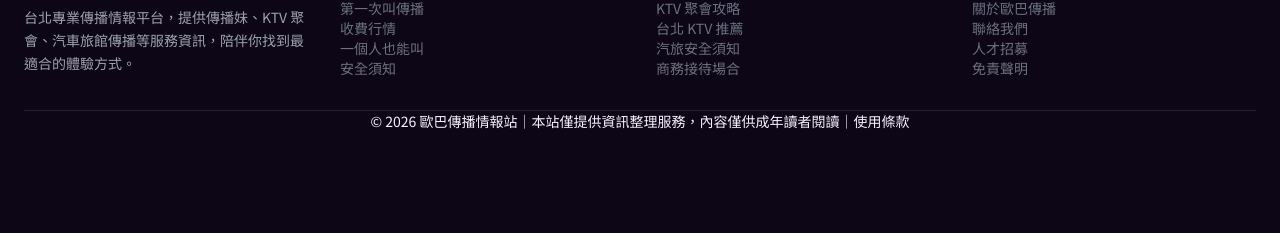
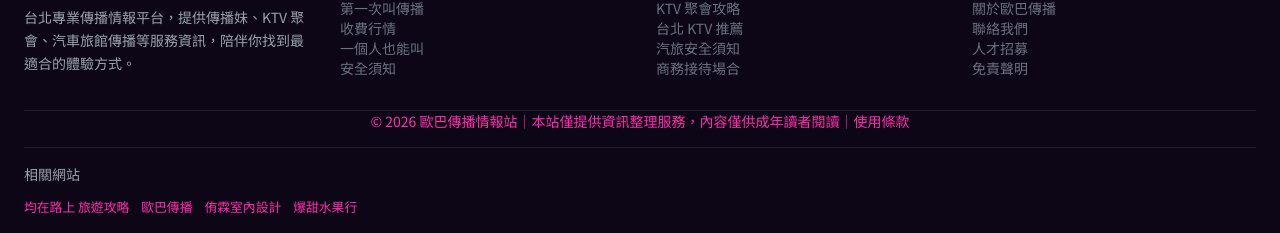
Before and after one commit to obaoba0808/FH, a website: page companion-levels-2026.html in a window 1280 px wide. Shown: the part 8243-8476 px from the top of the page. Before the commit the page ends 8374 px from the top, so only its background shows below. Drawn offline with nearby package versions, Linux system fonts and the light colour scheme.

Commit message:
style: 全站Footer字體顏色更新為 #ff2daf（含版權宣告與相關網站連結）

```diff
--- a/companion-levels-2026.html
+++ b/companion-levels-2026.html
@@ -459,7 +459,18 @@
                 </div>
             </div>
             <div class="border-t border-white/10 pt-6 text-center text-sm text-gray-600">
-                <p>© 2026 歐巴傳播情報站｜本站僅提供資訊整理服務，內容僅供成年讀者閱讀｜<a href="/FH/disclaimer.html" class="hover:text-neonPink">使用條款</a></p>
+                <p style="color: #ff2daf;">© 2026 歐巴傳播情報站｜本站僅提供資訊整理服務，內容僅供成年讀者閱讀｜<a href="/FH/disclaimer.html" class="hover:text-neonPink">使用條款</a></p>
+            </div>
+
+            <!-- Sister Sites -->
+            <div class="sister-sites" style="padding: 1rem 0; margin-top: 1rem; border-top: 1px solid rgba(255,255,255,0.1);">
+              <h4 style="font-size: 0.875rem; color: #9ca3af; margin-bottom: 0.5rem;">相關網站</h4>
+              <ul style="list-style: none; padding: 0; margin: 0; display: flex; flex-wrap: wrap; gap: 0.75rem;">
+                <li><a href="https://golightly.fun/" target="_blank" rel="noopener" style="color: #ff2daf; font-size: 0.8rem;">均在路上 旅遊攻略</a></li>
+                <li><a href="https://obaoba0808.github.io/FH/" target="_blank" rel="noopener" style="color: #ff2daf; font-size: 0.8rem;">歐巴傳播</a></li>
+                <li><a href="https://obaoba0808.github.io/Yulin-Design/" target="_blank" rel="noopener" style="color: #ff2daf; font-size: 0.8rem;">侑霖室內設計</a></li>
+                <li><a href="https://obaoba0808.github.io/Sweet-Burst-Fruits/" target="_blank" rel="noopener" style="color: #ff2daf; font-size: 0.8rem;">爆甜水果行</a></li>
+              </ul>
             </div>
         </div>
     </footer>
```
Also changed, not shown: first-time-2026.html (+12 -1 lines), index.html (+2 -2 lines), news.html (+1 -1 lines).
